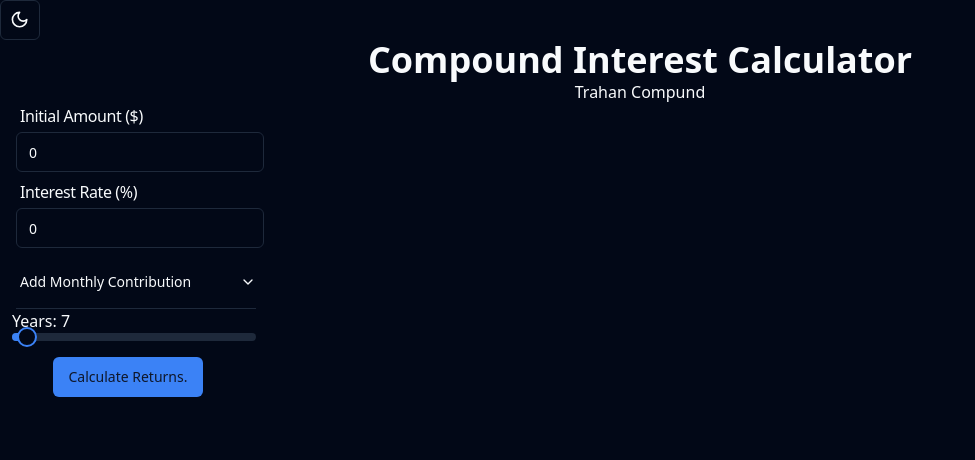
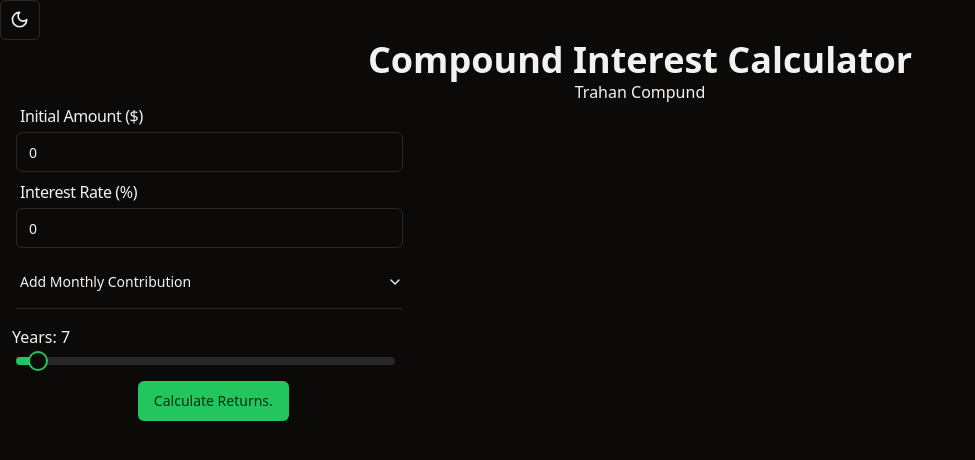
Before and after one commit to babbage88/react-trahan-compound, a React (Vite) app: page / in a window 1280 px wide. Shown: the top 460 px of the page, without its empty margins (0-975 px from the left). Built offline with nearby package versions, Linux system fonts and the light colour scheme.

Commit message:
Added Theme and centered divs

```diff
--- a/src/components/CompoundInterestCalculator.tsx
+++ b/src/components/CompoundInterestCalculator.tsx
@@ -63,12 +63,12 @@
   }
 
   return (
-    <div className="flex flex-col justify-center w-1/5">
+    <div className="flex flex-col justify-center w-1/3">
       <NumericInput
         title={'Initial Amount'}
         symbol={'$'}
         value={initAmount}
-        className='space-y-1 space-x-2 pl-2 mb-2 gap-1'
+        className='container space-y-1 space-x-2 pl-2 mb-2 gap-1'
         placeholder='Initial Amount'
         setValue={setInitAmount}
       />
@@ -76,11 +76,11 @@
         title={'Interest Rate'}
         symbol={'%'}
         value={interestRate}
-        className='space-y-1 space-x-2 pl-2 mb-2'
+        className='container space-y-1 space-x-2 pl-2 mb-2'
         placeholder='Interest Rate'
         setValue={setInterestRate}
       />
-      <Accordion type="single" collapsible className='space-y-2 space-x-2 pl-2 ml-2 gap-1 hover:outline-2'>
+      <Accordion type="single" collapsible className='container space-y-2 space-x-2 pl-2 ml-2 gap-1 hover:outline-2'>
         <AccordionItem value="item-1">
           <AccordionTrigger className='space-y-2 space-x-2 pl-1 gap-1 text-sm'>Add Monthly Contribution</AccordionTrigger>
           <AccordionContent>
@@ -95,8 +95,8 @@
           </AccordionContent>
         </AccordionItem>
       </Accordion>
-      <Label className='flex pl-3'>Years: {numberOfYears}</Label>
-      <Slider max={100} step={1} defaultValue={[numberOfYears]} className='flex pl-3' onValueChange={(e) => {
+      <Label className='flex pl-3 pt-4'>Years: {numberOfYears}</Label>
+      <Slider max={100} step={1} defaultValue={[numberOfYears]} className='container pl-4 pt-2' onValueChange={(e) => {
           setNumberOfYears(Number(e));
         }}/>
       <CalculateButton evaluate={calculateCompoundInterest} className='flex space-y-2 space-x-2 py-4 justify-center'/>
--- a/src/components/Layout.tsx
+++ b/src/components/Layout.tsx
@@ -11,8 +11,7 @@
         <div className='min-h-screen gap-10 sm:gap-12 md:gap-5 bg-background'>
             <header className=''>
                 <ModeToggle />
-                <h1 className='text-4xl sm:text-5xl md:text-4xl font-semibold text-center'> Compound Interest Calculator </h1>
-
+                <h1 className='text-4xl sm:text-5xl md:text-4xl font-semibold text-center'>Compound Interest Calculator </h1>
             </header>
             <p className='text-center text-sm md:text-base'>Trahan Compund</p>
             <main className=''>
--- a/src/components/NumericInput.tsx
+++ b/src/components/NumericInput.tsx
@@ -42,7 +42,7 @@
 
       <Input
         type="number"
-        className="flex gap-1"
+        className={"flex gap-1"}
         defaultValue={value}
         onChange={(e) => {
           setValue(Number(e.target.value));
--- a/src/index.css
+++ b/src/index.css
@@ -3,52 +3,54 @@
 @tailwind utilities;
 
 
+
 @layer base {
   :root {
     --background: 0 0% 100%;
-    --foreground: 222.2 84% 4.9%;
+    --foreground: 240 10% 3.9%;
     --card: 0 0% 100%;
-    --card-foreground: 222.2 84% 4.9%;
+    --card-foreground: 240 10% 3.9%;
     --popover: 0 0% 100%;
-    --popover-foreground: 222.2 84% 4.9%;
-    --primary: 221.2 83.2% 53.3%;
-    --primary-foreground: 210 40% 98%;
-    --secondary: 210 40% 96.1%;
-    --secondary-foreground: 222.2 47.4% 11.2%;
-    --muted: 210 40% 96.1%;
-    --muted-foreground: 215.4 16.3% 46.9%;
-    --accent: 210 40% 96.1%;
-    --accent-foreground: 222.2 47.4% 11.2%;
+    --popover-foreground: 240 10% 3.9%;
+    --primary: 142.1 76.2% 36.3%;
+    --primary-foreground: 355.7 100% 97.3%;
+    --secondary: 240 4.8% 95.9%;
+    --secondary-foreground: 240 5.9% 10%;
+    --muted: 240 4.8% 95.9%;
+    --muted-foreground: 240 3.8% 46.1%;
+    --accent: 240 4.8% 95.9%;
+    --accent-foreground: 240 5.9% 10%;
     --destructive: 0 84.2% 60.2%;
-    --destructive-foreground: 210 40% 98%;
-    --border: 214.3 31.8% 91.4%;
-    --input: 214.3 31.8% 91.4%;
-    --ring: 221.2 83.2% 53.3%;
+    --destructive-foreground: 0 0% 98%;
+    --border: 240 5.9% 90%;
+    --input: 240 5.9% 90%;
+    --ring: 142.1 76.2% 36.3%;
     --radius: 0.5rem;
   }
 
   .dark {
-    --background: 222.2 84% 4.9%;
-    --foreground: 210 40% 98%;
-    --card: 222.2 84% 4.9%;
-    --card-foreground: 210 40% 98%;
-    --popover: 222.2 84% 4.9%;
-    --popover-foreground: 210 40% 98%;
-    --primary: 217.2 91.2% 59.8%;
-    --primary-foreground: 222.2 47.4% 11.2%;
-    --secondary: 217.2 32.6% 17.5%;
-    --secondary-foreground: 210 40% 98%;
-    --muted: 217.2 32.6% 17.5%;
-    --muted-foreground: 215 20.2% 65.1%;
-    --accent: 217.2 32.6% 17.5%;
-    --accent-foreground: 210 40% 98%;
+    --background: 20 14.3% 4.1%;
+    --foreground: 0 0% 95%;
+    --card: 24 9.8% 10%;
+    --card-foreground: 0 0% 95%;
+    --popover: 0 0% 9%;
+    --popover-foreground: 0 0% 95%;
+    --primary: 142.1 70.6% 45.3%;
+    --primary-foreground: 144.9 80.4% 10%;
+    --secondary: 240 3.7% 15.9%;
+    --secondary-foreground: 0 0% 98%;
+    --muted: 0 0% 15%;
+    --muted-foreground: 240 5% 64.9%;
+    --accent: 12 6.5% 15.1%;
+    --accent-foreground: 0 0% 98%;
     --destructive: 0 62.8% 30.6%;
-    --destructive-foreground: 210 40% 98%;
-    --border: 217.2 32.6% 17.5%;
-    --input: 217.2 32.6% 17.5%;
-    --ring: 224.3 76.3% 48%;
+    --destructive-foreground: 0 85.7% 97.3%;
+    --border: 240 3.7% 15.9%;
+    --input: 240 3.7% 15.9%;
+    --ring: 142.4 71.8% 29.2%;
   }
 }
+
 
 
 @layer base {
```
